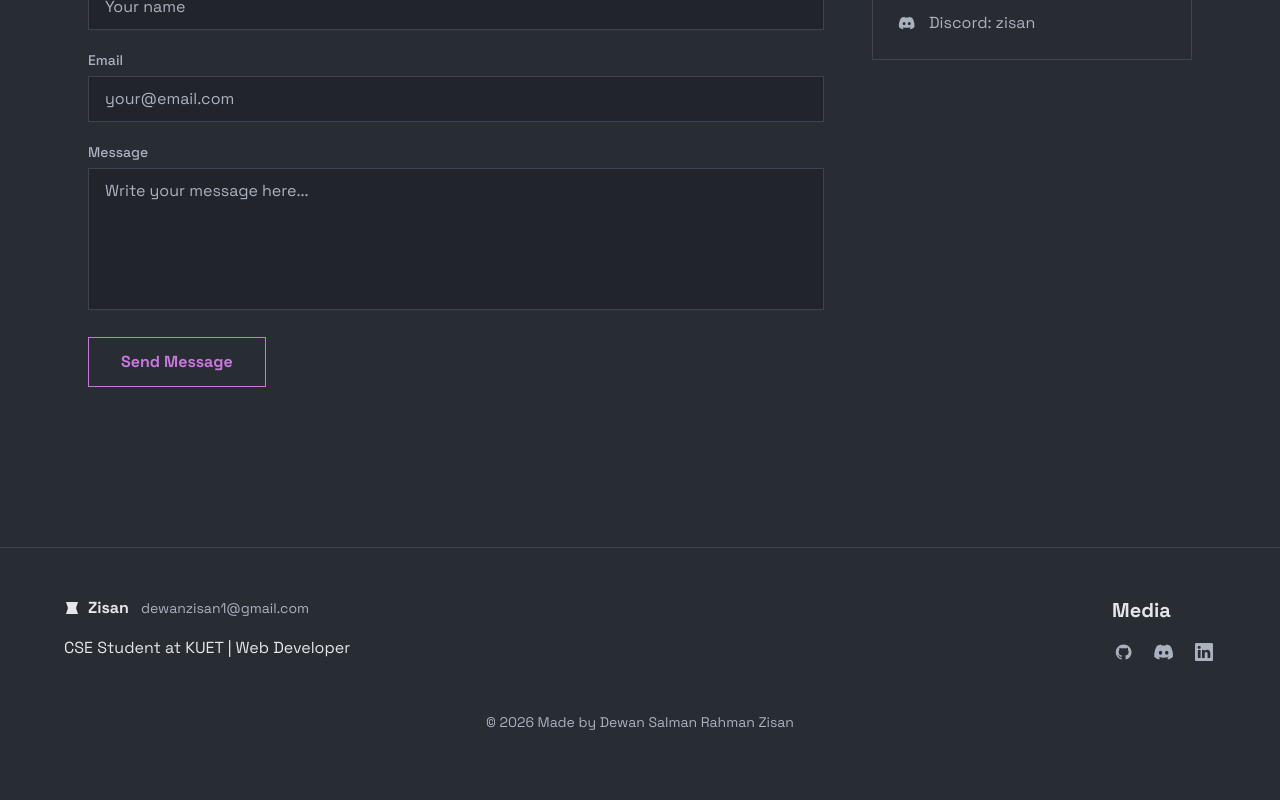
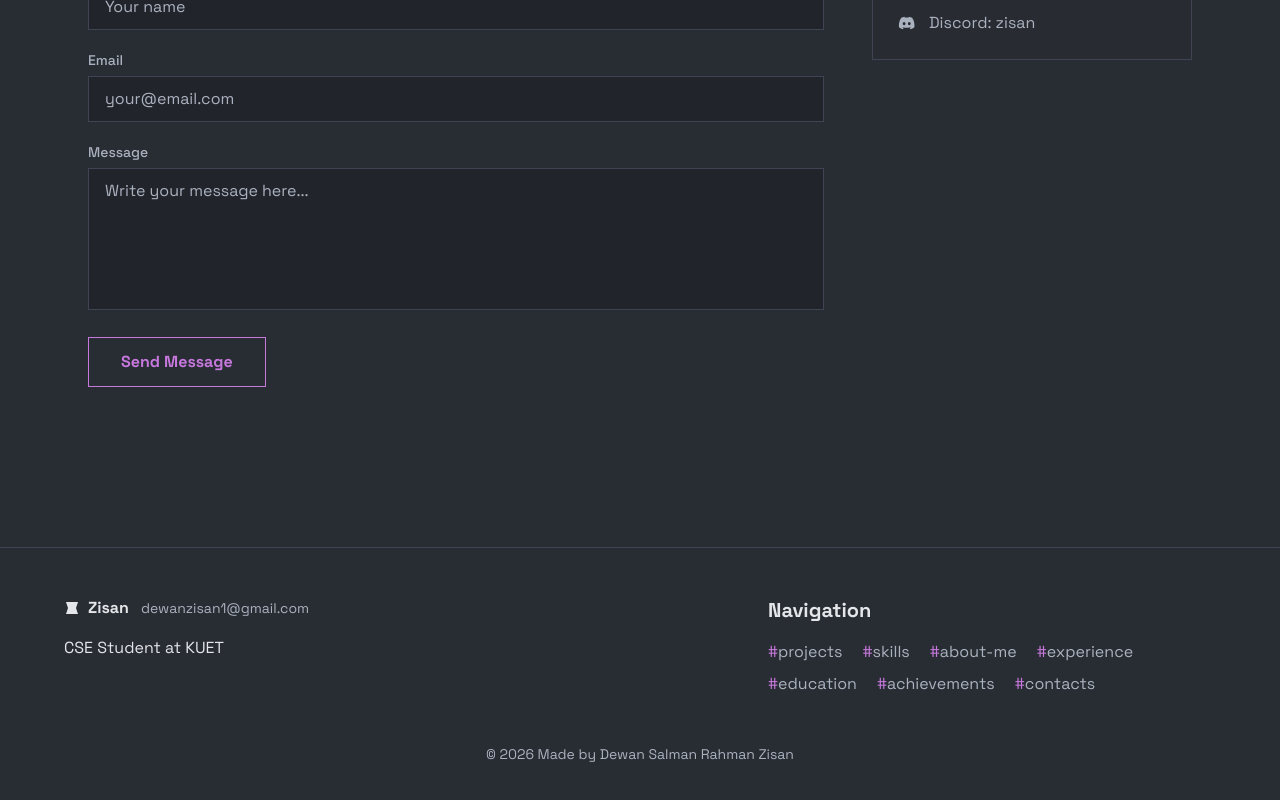
Before and after one commit to ripWr3ncH/zisan-portfolio, a Next.js app: page / in a window 1280 px wide. Shown: the part 5107-5907 px from the top of the page. Built offline with nearby package versions, Linux system fonts and the light colour scheme.

Commit message:
footer update

```diff
--- a/src/components/layout/Footer.tsx
+++ b/src/components/layout/Footer.tsx
@@ -1,16 +1,6 @@
 import { siteConfig } from "@/data/siteConfig";
-import {
-  LogoIcon,
-  GitHubIcon,
-  DiscordIcon,
-  LinkedInIcon,
-} from "@/components/icons";
-
-const footerSocials = [
-  { icon: GitHubIcon, url: "https://github.com/ripWr3ncH", label: "GitHub" },
-  { icon: DiscordIcon, url: "#", label: "Discord" },
-  { icon: LinkedInIcon, url: "#", label: "LinkedIn" },
-];
+import { navLinks } from "@/data/navigation";
+import { LogoIcon } from "@/components/icons";
 
 export default function Footer() {
   return (
@@ -28,23 +18,21 @@ export default function Footer() {
           <p className="text-text-primary">{siteConfig.tagline}</p>
         </div>
 
-        {/* Right: Media Links */}
+        {/* Right: Quick Navigation */}
         <div className="space-y-4">
-          <h4 className="text-text-primary font-bold text-xl">Media</h4>
-          <div className="flex gap-4">
-            {footerSocials.map((social) => (
+          <h4 className="text-text-primary font-bold text-xl">Navigation</h4>
+          <nav className="flex flex-wrap gap-x-5 gap-y-2 max-w-md">
+            {navLinks.map((link) => (
               <a
-                key={social.label}
-                href={social.url}
-                target="_blank"
-                rel="noopener noreferrer"
-                className="text-text-secondary hover:text-text-primary transition-colors"
-                aria-label={social.label}
+                key={link.label}
+                href={link.href}
+                className="text-text-secondary hover:text-primary transition-colors"
               >
-                <social.icon className="w-6 h-6" />
+                <span className="text-primary">#</span>
+                {link.label}
               </a>
             ))}
-          </div>
+          </nav>
         </div>
       </div>
 
--- a/src/components/sections/Contacts.tsx
+++ b/src/components/sections/Contacts.tsx
@@ -19,7 +19,7 @@ const contactInfo = [
   {
     icon: DiscordIcon,
     label: "Discord: zisan",
-    href: "#",
+    href: "https://discord.com/users/rip_wrench",
   },
 ];
 
--- a/src/data/siteConfig.ts
+++ b/src/data/siteConfig.ts
@@ -4,7 +4,7 @@ export const siteConfig = {
   title: "Dewan Salman Rahman Zisan | Portfolio",
   description:
     "CSE student at KUET. Interested in Web Development, Machine Learning, Problem Solving, Microservice and DevOps.",
-  tagline: "CSE Student at KUET | Web Developer",
+  tagline: "CSE Student at KUET",
   email: "dewanzisan1@gmail.com",
   location: "Khulna, Bangladesh",
   url: "https://portfolio-zisan.vercel.app",
```
